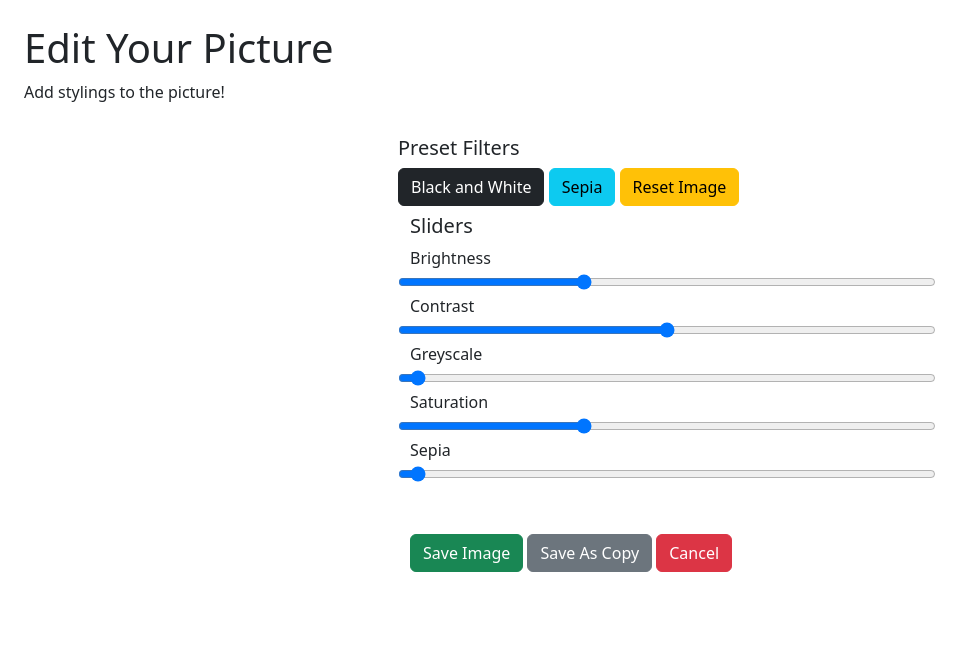
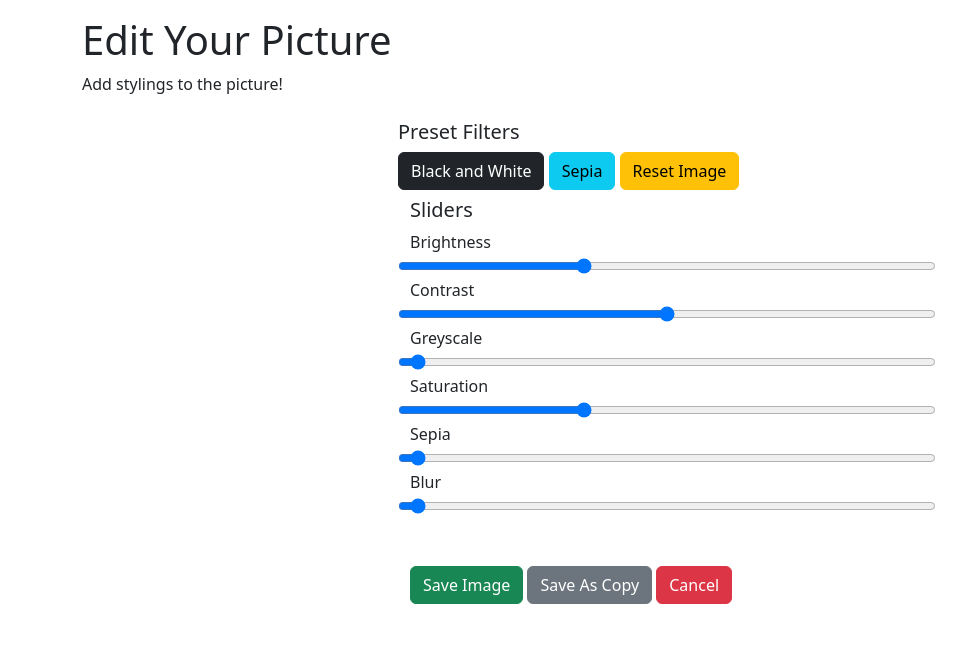
Before and after one commit to rxperez12/pixly, a website built with Vite: page fe/edit.html in a window 1280 px wide. Shown: the whole page, without its empty margins (0-974 px from the left). Built offline with nearby package versions, Linux system fonts and the light colour scheme.

Commit message:
added blur slider

```diff
--- a/fe/edit.html
+++ b/fe/edit.html
@@ -11,11 +11,11 @@
 </head>
 
 <body>
-  <div class="heading m-4">
-    <h1>Edit Your Picture</h1>
-    <p class="description">Add stylings to the picture!</p>
-  </div>
-  <div class="container image-editing-area">
+  <div class="container my-3 image-editing-area">
+    <div class="heading">
+      <h1>Edit Your Picture</h1>
+      <p class="description">Add stylings to the picture!</p>
+    </div>
     <div class="row row-cols-auto g-2">
       <div class="col-auto">
         <img class="source-image d-none" crossorigin="anonymous">
@@ -28,7 +28,7 @@
           <h5>Preset Filters</h5>
           <button class="black-white btn btn-dark">Black and White</button>
           <button class="sepia btn btn-info">Sepia</button>
-          <button class="reset-image btn btn-warning"> Reset Image</button>
+          <button class="reset-image btn btn-warning">Reset Image</button>
         </div>
         <div class="image-sliders row m-2 ">
           <h5>Sliders</h5>
@@ -47,6 +47,9 @@
           <label for="sepia-slider">Sepia</label>
           <input class="sepia-slider" type="range" value="0" min="0" max="200" oninput="applyFilters()"><br>
 
+          <label for="blur-slider">Blur</label>
+          <input class="blur-slider" type="range" value="0" min="0" max="100" oninput="applyFilters()"><br>
+
           <div class="my-5">
             <button class="save-image btn btn-success">Save Image</button>
             <button class="save-as-copy btn btn-secondary"> Save As Copy</button>
```
